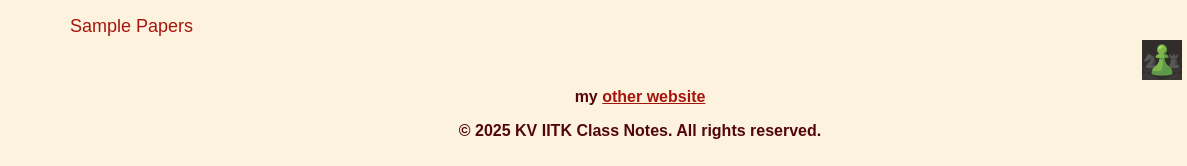
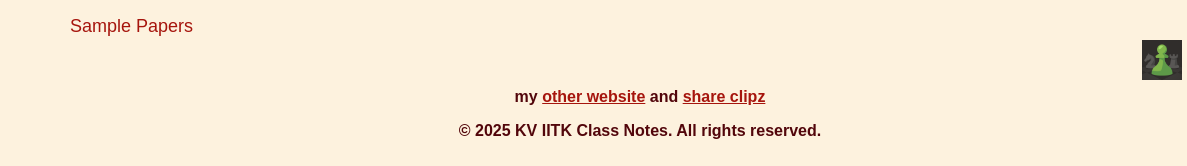
Before and after one commit to Major-Monogram/class12notes, a plain HTML site: page index.html in a window 1280 px wide. Shown: the part 706-872 px from the top of the page, 0-1187 px from the left. Drawn offline with Linux system fonts and the light colour scheme.

Commit message:
Update index.html

```diff
--- a/index.html
+++ b/index.html
@@ -116,7 +116,7 @@
     </div>
 
     <div style="text-align: center; padding: 10px; color: #52060B; font-weight: bold;">
-        <p>my <a href="https://major-monogram.github.io/mywebsite/" style="text-decoration: underline; color: #a6150d;">other website</a></p>
+        <p>my <a href="https://major-monogram.github.io/mywebsite/" style="text-decoration: underline; color: #a6150d;">other website</a> and <a href="https://major-monogram.github.io/shareclipz/" style="text-decoration: underline; color: #a6150d;">share clipz</a></p>
         <p>&copy; 2025 KV IITK Class Notes. All rights reserved.</p>
     </div>
 
```
